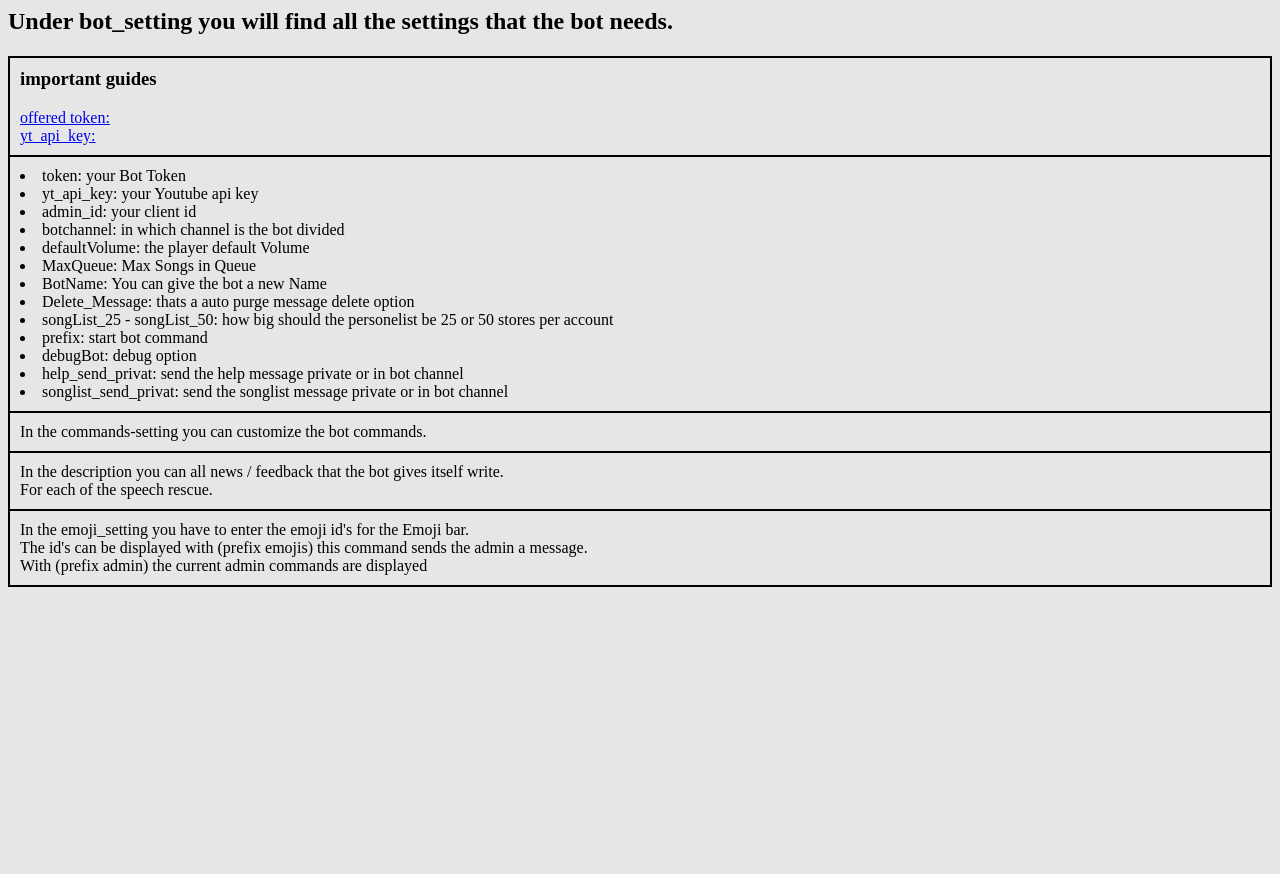
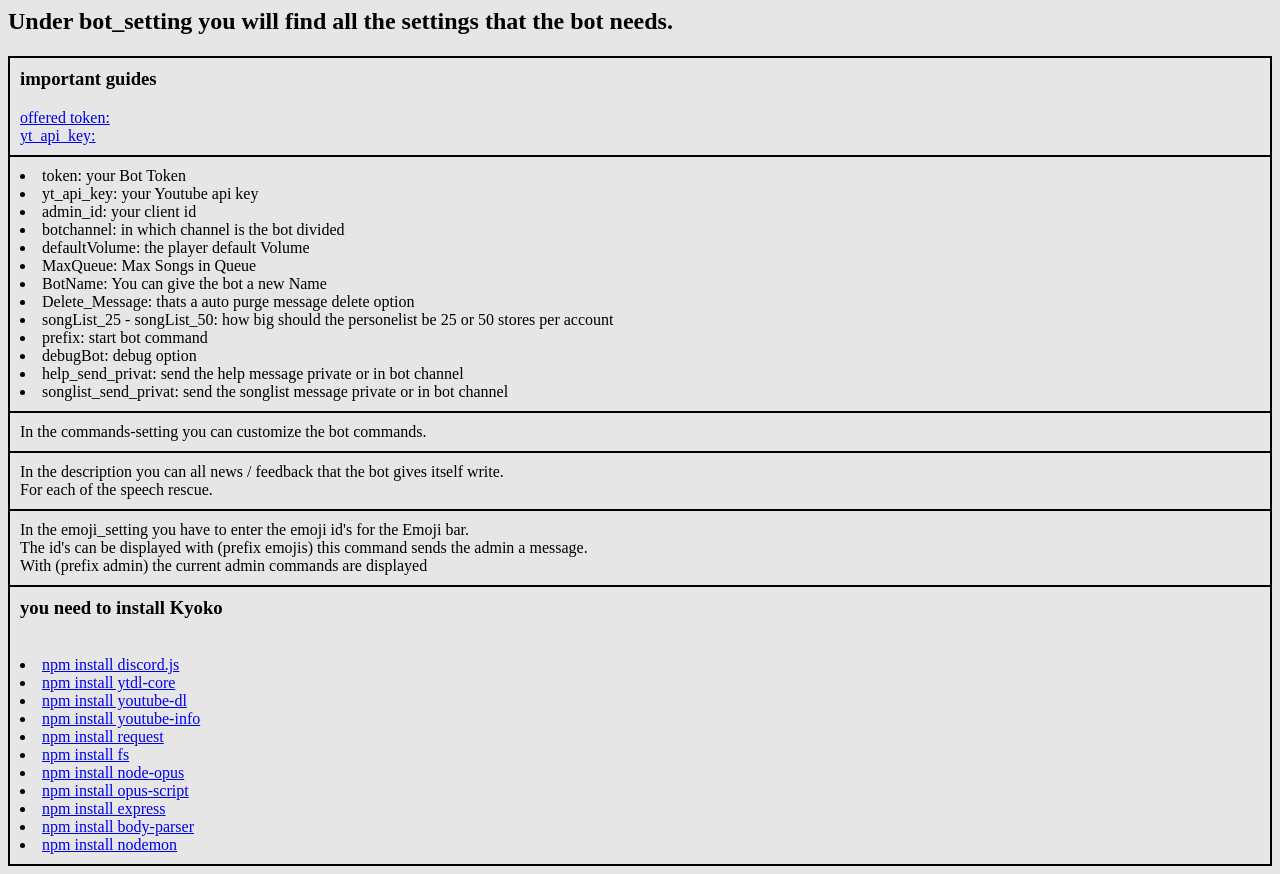
Before and after one commit to weziza/Kyoko-Musicbot, a website: page readme.html in a window 1280 px wide. Before the commit the page ends 800 px from the top, so only its background shows below. Drawn offline with Linux system fonts and the light colour scheme.

Commit message:
readme update / new option run.bat  with nodemon

```diff
--- a/readme.html
+++ b/readme.html
@@ -54,6 +54,22 @@
                         The id's can be displayed with (prefix emojis) this command sends the admin a message.<br>
                         With (prefix admin) the current admin commands are displayed</p></td>
                     </tr>
+                    <tr>
+                        <td><p>
+                        <h3>you need to install Kyoko</h3><br>
+                        <li><a href= "https://nodejs.org/en/">npm install discord.js</a><br></li>
+                        <li><a href= "https://www.npmjs.com/package/ytdl-core">npm install ytdl-core</a><br></li>
+                        <li><a href= "https://www.npmjs.com/package/youtube-dl">npm install youtube-dl</a><br></li>
+                        <li><a href= "https://www.npmjs.com/package/youtube-info">npm install youtube-info</a><br></li>
+                        <li><a href= "https://www.npmjs.com/package/request">npm install request</a><br></li>
+                        <li><a href= "https://www.npmjs.com/package/fs">npm install fs</a><br></li>
+                        <li><a href= "https://www.npmjs.com/package/node-opus">npm install node-opus</a><br></li>
+                        <li><a href= "https://www.npmjs.com/package/opusscript">npm install opus-script</a><br></li>
+                        <li><a href= "https://www.npmjs.com/package/express">npm install express</a><br></li>
+                        <li><a href= "https://www.npmjs.com/package/body-parser">npm install body-parser</a><br></li>
+                        <li><a href= "https://www.npmjs.com/package/nodemon">npm install nodemon</a><br></li>
+                        </p></td>
+                    </tr>
                 </h4>
             </table>
     </body>
```
Also changed, not shown: README.md, 1 other file.
